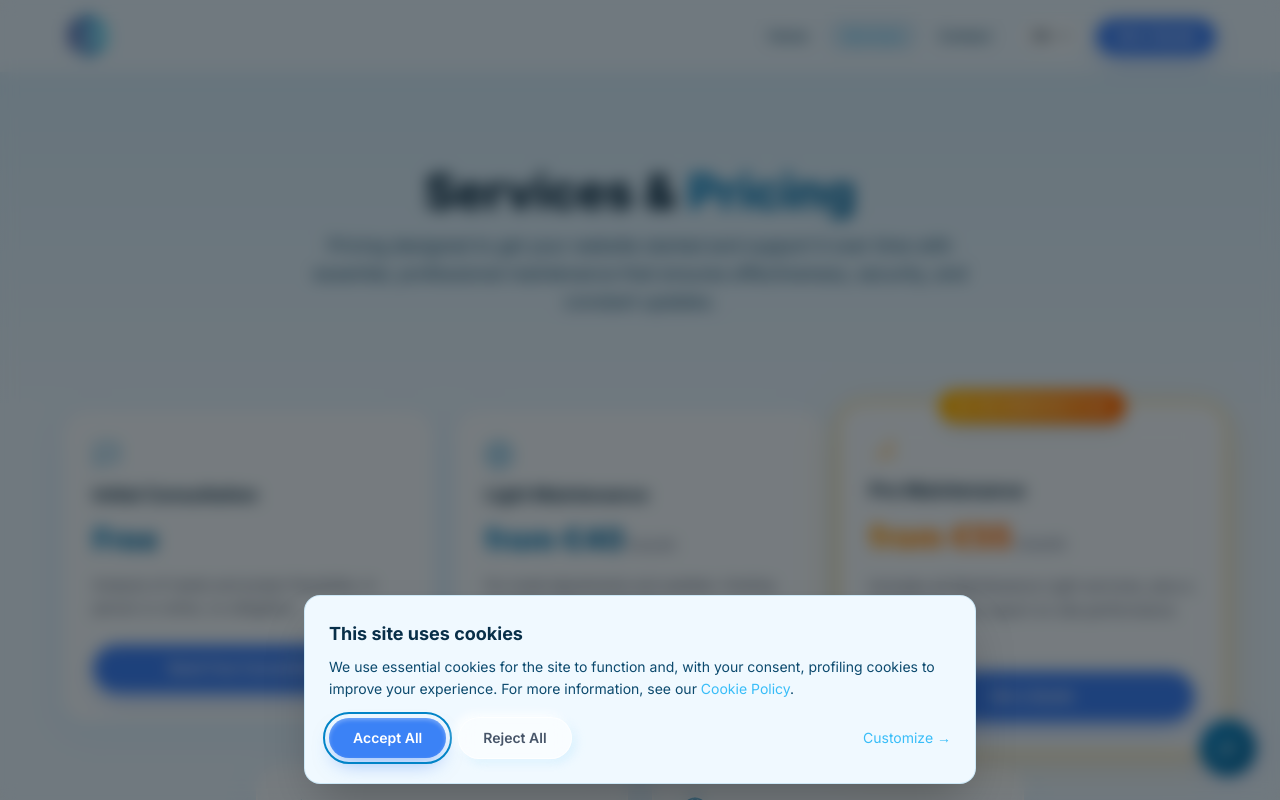
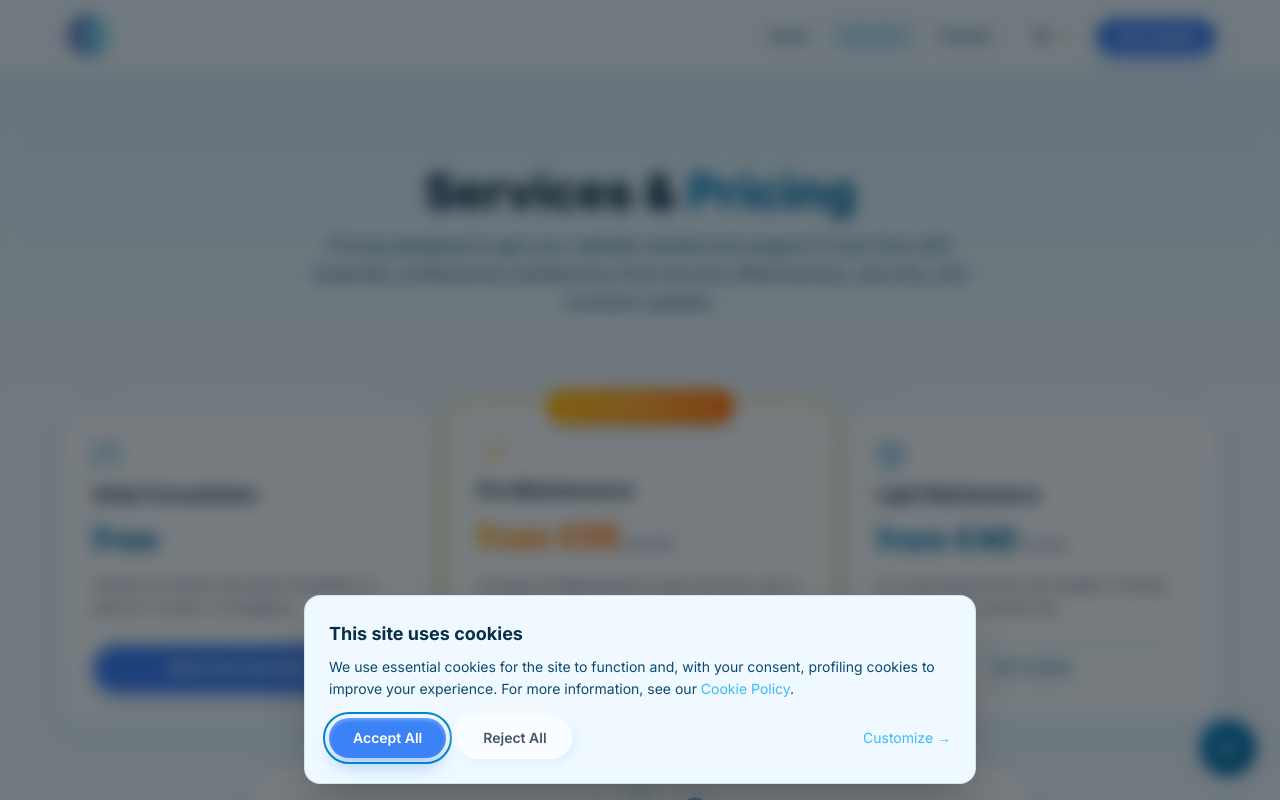
Before and after one commit to tommasoroat/web-project-roat, a Next.js app: page /en/servizi in a window 1280 px wide. Shown: the top 800 px of the page. Built offline with nearby package versions, Linux system fonts and the light colour scheme.

Commit message:
mInversione posizione delle card di manutenzione

```diff
--- a/src/components/PricingTable.js
+++ b/src/components/PricingTable.js
@@ -53,6 +53,16 @@ export default function PricingTable({ dict, locale }) {
             row: 'top',
         },
         {
+            name: pt.item3.title,
+            price: `${pt.priceFrom} ${pt.item3.price}`,
+            priceNote: pt.month,
+            description: pt.item3.desc,
+            icon: icons.pro,
+            highlight: 'recommended',
+            ctaStyle: 'primary',
+            row: 'top',
+        },
+        {
             name: pt.item2.title,
             price: `${pt.priceFrom} ${pt.item2.price}`,
             priceNote: pt.month,
@@ -60,16 +70,6 @@ export default function PricingTable({ dict, locale }) {
             icon: icons.maintenance,
             highlight: false,
             ctaStyle: 'ghost',
-            row: 'top',
-        },
-        {
-            name: pt.item3.title,
-            price: `${pt.priceFrom} ${pt.item3.price}`,
-            priceNote: pt.month,
-            description: pt.item3.desc,
-            icon: icons.pro,
-            highlight: 'recommended',
-            ctaStyle: 'primary',
             row: 'top',
         },
         {
```
